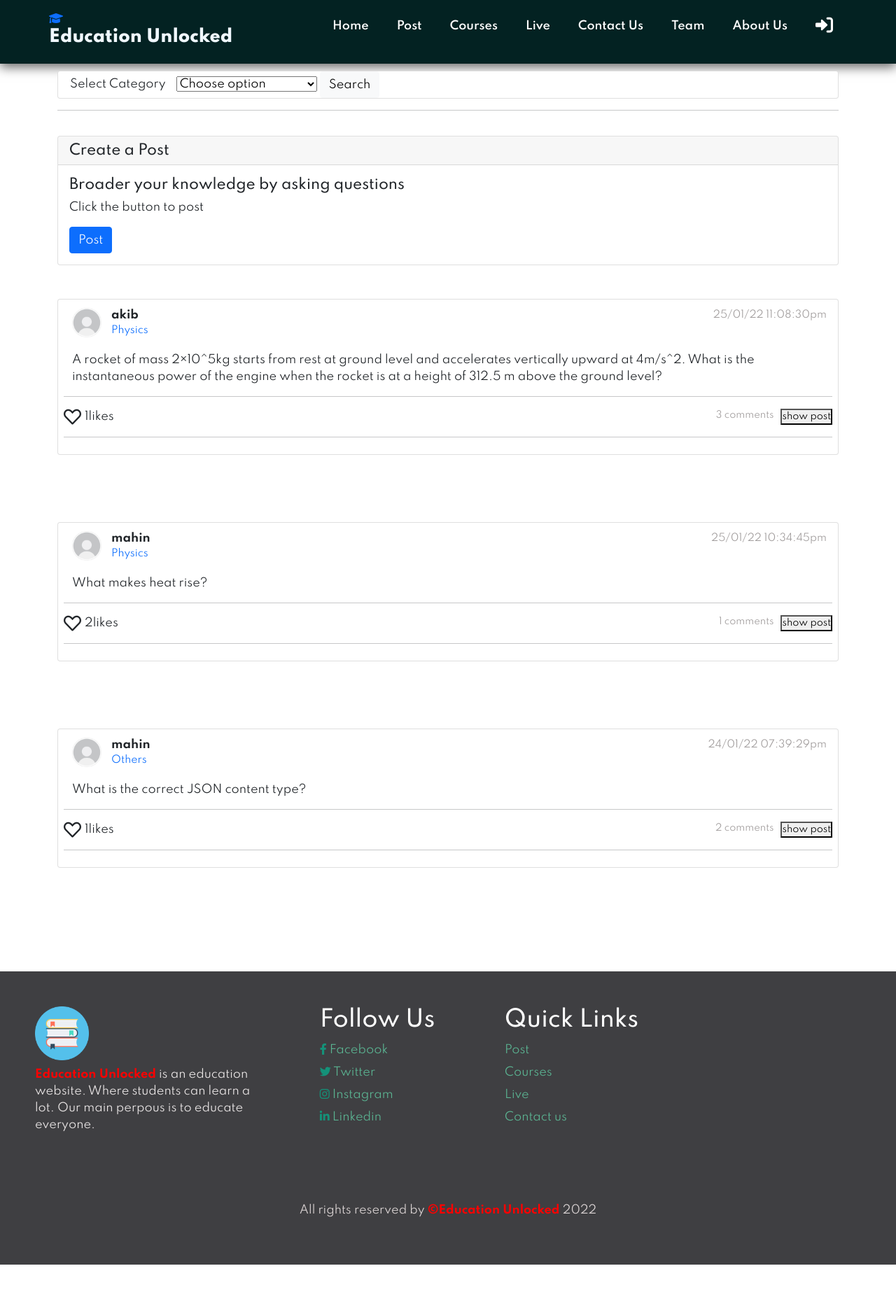
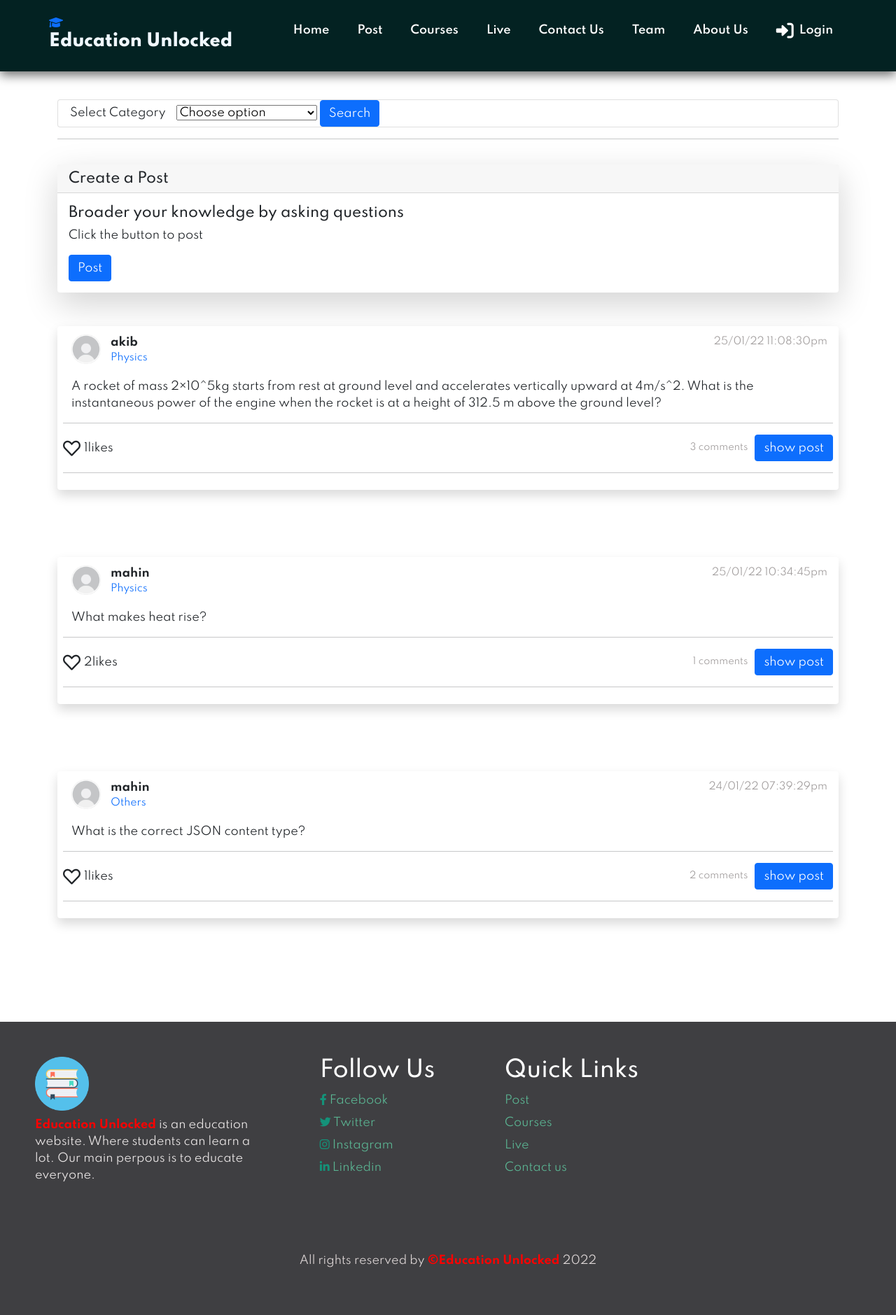
Before and after one commit to Mahin077/EducationUnlocked, a PHP site: page /allPost.php in a window 1280 px wide. Shown: the whole page at 70% size. Before the commit the page ends 1807 px from the top, so only its background shows below. Run offline with PHP 8.4, Linux system fonts and the light colour scheme; data comes from the database, SQL or seed files in the repository; some libraries are stand-ins or nearby versions.

Commit message:
more frontend

```diff
--- a/TeamPage.php
+++ b/TeamPage.php
@@ -18,7 +18,6 @@ include 'nav.php';
 </head>
 
 <body>
-
 
             <div class="row" style="margin-top: 20px;">
                 <div class="col">
@@ -45,7 +44,7 @@ include 'nav.php';
             <h1>
                 Our Values
             </h1>
-            <div class="container" data-text= "Students practice at their own pace, first filling in gaps in their understanding and then accelerating their learning. Through the tutorials student can learn by their own. This website will bring a revolutionary change in their life.">
+            <div class="" data-text= "Students practice at their own pace, first filling in gaps in their understanding and then accelerating their learning. Through the tutorials student can learn by their own. This website will bring a revolutionary change in their life.">
                 <div class="pic" style="padding: 1rem;">
                     <img src="	https://contentwriters.com/static/global/img/icon-people.svg" alt="" style="width: 60px; height: 60px;" >
                 </div>
--- a/allPost.php
+++ b/allPost.php
@@ -49,9 +49,6 @@ if (isset($_GET['catShow'])) {
     }
 }
 
-
-
-
 ?>
 
 
@@ -61,7 +58,6 @@ if (isset($_GET['catShow'])) {
 <head>
     <meta charset="utf-8">
     <meta name="viewport" content="width=device-width, initial-scale=1.0">
-
     <link href="https://cdn.jsdelivr.net/npm/bootstrap@5.1.0/dist/css/bootstrap.min.css" rel="stylesheet" integrity="sha384-KyZXEAg3QhqLMpG8r+8fhAXLRk2vvoC2f3B09zVXn8CA5QIVfZOJ3BCsw2P0p/We" crossorigin="anonymous">
     <link rel="stylesheet" href="css/all.min.css">
     <link rel="stylesheet" type="text/css" href="css/index.css">
@@ -73,7 +69,7 @@ if (isset($_GET['catShow'])) {
 <body>
 
     <!-- search option -->
-    <div class="container" style="margin-top:10px;">
+    <div class="container" style="margin-top:40px;">
         <div class="card">
             <div class="row ">
                 <form action="" method="GET">
@@ -91,7 +87,7 @@ if (isset($_GET['catShow'])) {
                     </select>
 
 
-                    <button name="submitCat" value="category" class="btn btn-light">Search</button>
+                    <button name="submitCat" value="category" class="btn btn-primary">Search</button>
 
                 </form>
             </div>
@@ -102,7 +98,7 @@ if (isset($_GET['catShow'])) {
     </div>
     <!-- create a post -->
     <div class="container" style="margin-top: 20px;">
-        <div class="card">
+        <div class="card border-0 shadow-lg rounded">
             <h5 class="card-header">Create a Post</h5>
             <div class="card-body">
                 <h5 class="card-title">Broader your knowledge by asking questions</h5>
@@ -178,13 +174,18 @@ if (isset($_GET['catShow'])) {
         <div class="container mt-5 mb-5">
             <div class="row d-flex align-items-center justify-content-center">
                 <div class="col-md-12">
-                    <div class="card">
+                    <div class="card  border-0 shadow rounded">
                         <!-- username,category,userimage,time of in the post -->
                         <div class="d-flex justify-content-between p-2 px-3">
-                            <div class="d-flex flex-row align-items-center"> <img src="images/propic.jpg" width="50" class="rounded-circle">
-                                <div class="d-flex flex-column ml-2" style="margin-left: 10px;"> <span class="font-weight-bold"><b><?php echo $rowPost['username'] ?></b></span><small class="text-primary"><?php echo $rowPost['category'] ?></small> </div>
+                            <div class="d-flex flex-row align-items-center">
+                                <img src="images/propic.jpg" width="50" class="rounded-circle">
+                                <div class="d-flex flex-column ml-2" style="margin-left: 10px;">
+                                <span class="font-weight-bold"><b><?php echo $rowPost['username'] ?></b></span>
+                                <small class="text-primary"><?php echo $rowPost['category'] ?></small> </div>
                             </div>
-                            <div class="d-flex flex-row mt-1 ellipsis"> <small class="mr-2"><?php echo $rowPost['created_at'] ?></small> </i> </div>
+                            <div class="d-flex flex-row mt-1 ellipsis">
+                                <small class="mr-2"><?php echo $rowPost['created_at'] ?></small> </i>
+                            </div>
                         </div>
                         <div class="p-2">
                             <!-- post main text -->
@@ -215,7 +216,10 @@ if (isset($_GET['catShow'])) {
 
                                         <span style="margin-left: 5px;" id='likesCount'><?php echo $countTotalLike ?></span><span>likes</span>
                                     </div>
-                                    <div class="d-flex flex-row muted-color"> <span style="margin-right: 10px;"><?php echo $countComment ?> comments</span><span><button name="postOpen">show post</button></span> </div>
+                                    <div class="d-flex align-items-center muted-color">
+                                        <span style="margin-right: 10px;"><?php echo $countComment ?> comments</span>
+                                        <button class="btn btn-primary" name="postOpen">show post</button>
+                                    </div>
                                     <input type="hidden" name="_postid" value="<?php echo $rowPost['postid'] ?>">
                                 </div>
                             </form>
@@ -255,8 +259,6 @@ if (isset($_GET['catShow'])) {
         });
     </script>
 
-
-
     <script src="https://cdn.jsdelivr.net/npm/bootstrap@5.1.0/dist/js/bootstrap.bundle.min.js" integrity="sha384-U1DAWAznBHeqEIlVSCgzq+c9gqGAJn5c/t99JyeKa9xxaYpSvHU5awsuZVVFIhvj" crossorigin="anonymous"></script>
 </body>
 
--- a/css/about.css
+++ b/css/about.css
@@ -1,7 +1,5 @@
 /*------------topbody---------------------*/
-*{
-  overflow: hidden;
-}
+
 .topbody{
     clear: both;
     position: relative;
--- a/nav.php
+++ b/nav.php
@@ -55,8 +55,9 @@ session_start();
             else{
         ?>
         <li>
-          <a href="login.php">
+          <a class="d-flex align-items-center" href="login.php">
             <i class="login navItem fa-solid fa-right-to-bracket" data-bs-toggle="tooltip" data-bs-placement="bottom" title="Login"></i>
+            <p class="mt-3 ms-2">Login</p>
           </a>
         </li>
         <?php
--- a/post.php
+++ b/post.php
@@ -52,7 +52,7 @@ if (isset($_POST['commentButton'])) {
     <div class="container mt-5 mb-5">
         <div class="row d-flex align-items-center justify-content-center">
             <div class="col-md-12">
-                <div class="card">
+                <div class="card border-0 shadow rounded">
                     <!-- username,category,userimage,time of in the post -->
                     <div class="d-flex justify-content-between p-2 px-3">
                         <div class="d-flex flex-row align-items-center"> <img src="images/propic.jpg" width="50" class="rounded-circle">
```
Also changed, not shown: css/TeamPage.css (+4 -3 lines).
